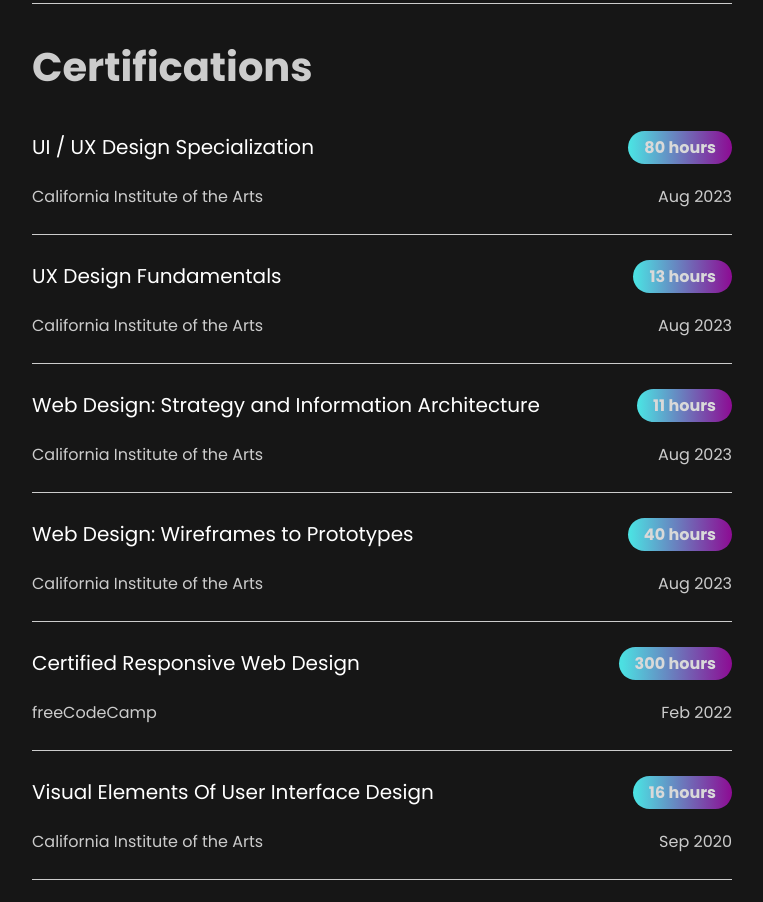
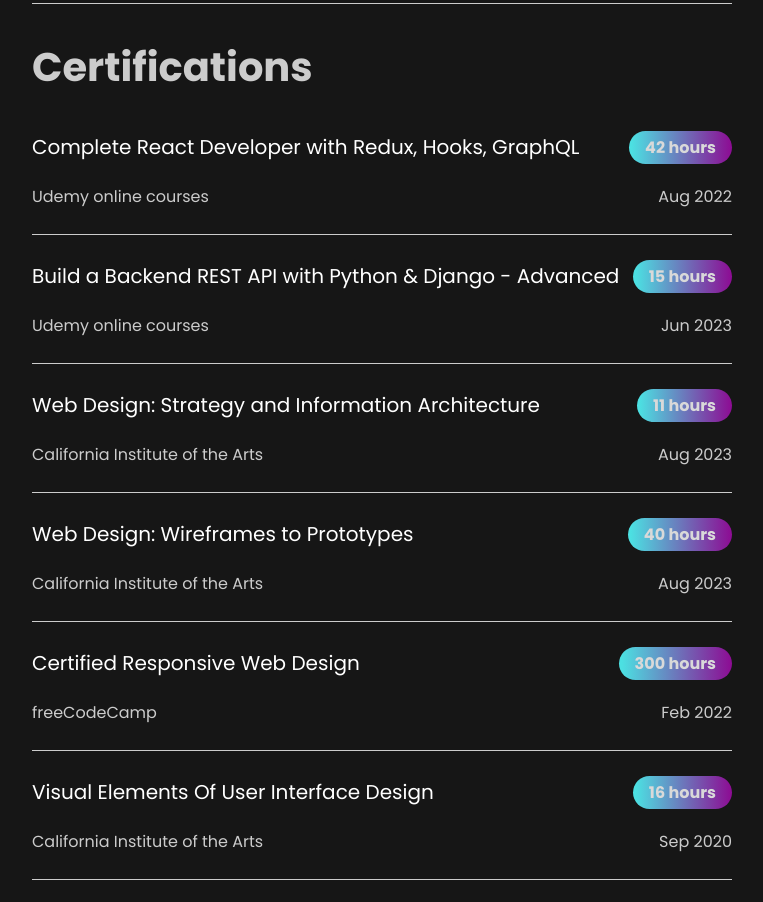
Before and after one commit to zubair-ce07/zubair-ce07.github.io, a plain HTML site: page index.html in a window 1280 px wide. Shown: the part 1778-2680 px from the top of the page, without its empty margins (112-875 px from the left). Drawn offline with Linux system fonts and the light colour scheme.

Commit message:
feat: updated courses

```diff
--- a/index.html
+++ b/index.html
@@ -130,24 +130,24 @@ Semantic HTML, CSS pre-processors (e.g., SASS, LESS), Frontend testing (e.g., Je
 
             <div class="experience-section">
                 <div class="exp-des-wrp">
-                    <div class="jb-title">UI / UX Design Specialization</div>
-                    <div class="position-pill">80 hours</div>
+                    <div class="jb-title">Complete React Developer with Redux, Hooks, GraphQL</div>
+                    <div class="position-pill">42 hours</div>
                 </div>
                 <div class="exp-des-wrp">
-                    <div class="jb-location">California Institute of the Arts</div>
-                    <div class="job-status">Aug 2023</div>
+                    <div class="jb-location">Udemy online courses</div>
+                    <div class="job-status">Aug 2022</div>
                 </div>
             </div>
             <div class="seperator"></div>
 
             <div class="experience-section">
                 <div class="exp-des-wrp">
-                    <div class="jb-title">UX Design Fundamentals</div>
-                    <div class="position-pill">13 hours</div>
+                    <div class="jb-title">Build a Backend REST API with Python & Django - Advanced</div>
+                    <div class="position-pill">15 hours</div>
                 </div>
                 <div class="exp-des-wrp">
-                    <div class="jb-location">California Institute of the Arts</div>
-                    <div class="job-status">Aug 2023</div>
+                    <div class="jb-location">Udemy online courses</div>
+                    <div class="job-status">Jun 2023</div>
                 </div>
             </div>
             <div class="seperator"></div>
```
